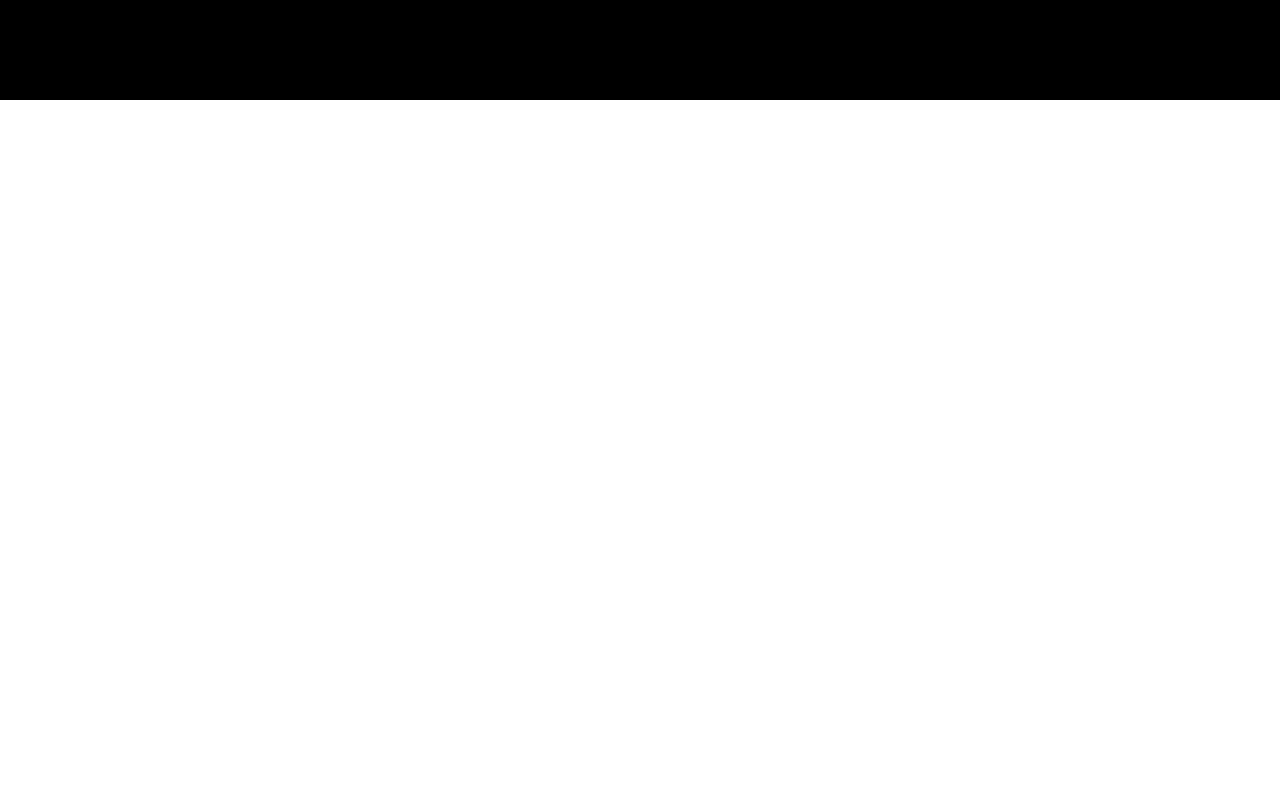
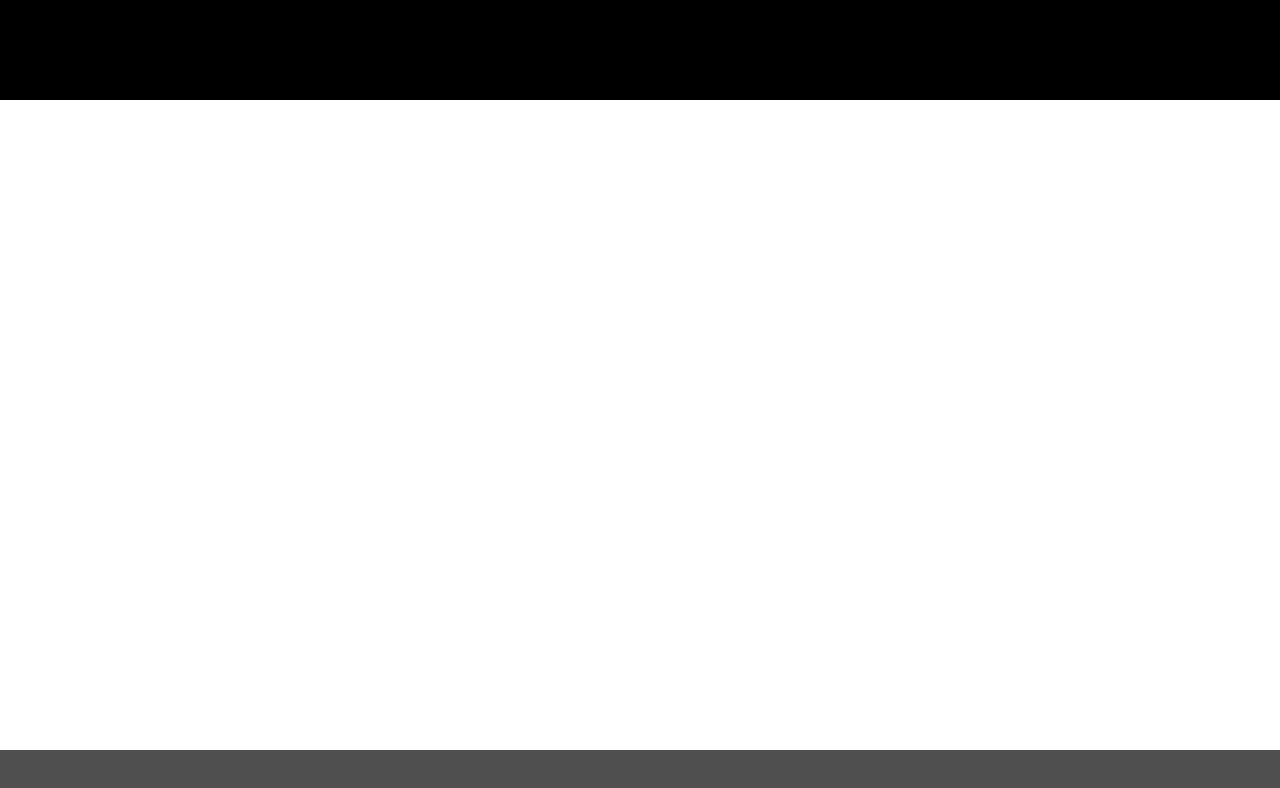
Before and after one commit to JanFxtw/persoxyz, a Vue app: page / in a window 1280 px wide. Shown: the top 788 px of the page. Built offline with nearby package versions, Linux system fonts and the light colour scheme.

Commit message:
adds basic grid

```diff
--- a/src/App.vue
+++ b/src/App.vue
@@ -18,3 +18,5 @@ export default {
   },
 };
 </script>
+
+<style lang="scss" src='@/components/styles/App.scss' />
--- a/src/components/app/Dashboard/Dashboard.scss
+++ b/src/components/app/Dashboard/Dashboard.scss
@@ -1,3 +1,6 @@
 .dashboard {
-
+    position: relative;
+    width: 100%;
+    background-color: #FFFFFF;
+    grid-area: dashboard;
 }
--- a/src/components/app/Footer/Footer.scss
+++ b/src/components/app/Footer/Footer.scss
@@ -1,3 +1,6 @@
 .footer {
-
+    position: relative;
+    width: 100%;
+    background-color: #4f4f4f;
+    grid-area: footer;
 }
--- a/src/components/app/Header/Header.scss
+++ b/src/components/app/Header/Header.scss
@@ -1,6 +1,6 @@
 .header {
     position: relative;
     width: 100%;
-    height: 100px;
     background-color: #000000;
+    grid-area: header;
 }
--- /dev/null
+++ b/src/components/styles/App.scss
@@ -0,0 +1,16 @@
+html, body {
+    position: relative;
+    width: 100%;
+    height: 100%;
+
+    #app {
+        display: grid;
+        width: 100%;
+        height: 100%;
+        grid-template-rows: 100px auto 50px;
+        grid-template-areas:
+            "header"
+            "dashboard"
+            "footer";
+    }
+}
```
